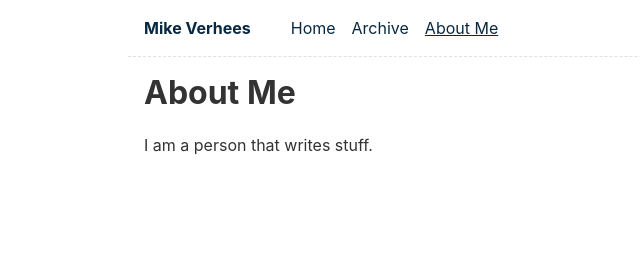
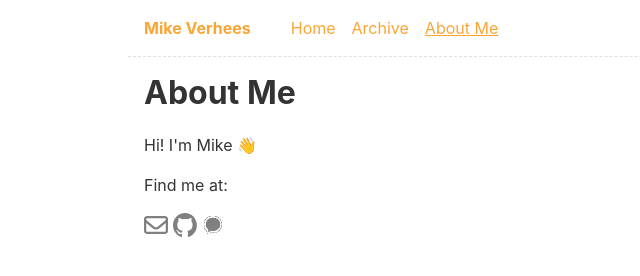
Before and after one commit to MikeVerhees/mikeverhees.com, an Eleventy site: page content/about/index.md in a window 1280 px wide. Shown: the whole page, without its empty margins (192-832 px from the left). Built offline with nearby package versions, Linux system fonts and the light colour scheme; Eleventy itself is replaced by a stand-in of ours; files that its build step writes are made by us from their sources.

Commit message:
Some style customizing and added social links

```diff
--- a/content/about/index.md
+++ b/content/about/index.md
@@ -6,4 +6,10 @@ eleventyNavigation:
 ---
 # About Me
 
-I am a person that writes stuff.
+Hi! I'm Mike 👋
+
+Find me at:
+
+[<img src="/img/mail.svg" class="icon" alt="GitHub" height="24" width="24">](mailto:mail@mikeverhees.com)
+[<img src="/img/github-mark.svg" class="icon" alt="GitHub" height="24" width="24">](https://github.com/mikeverhees)
+[<img src="/img/signal.svg" class="icon" alt="GitHub" height="24" width="24">](https://signal.me/#eu/Qqf0k8jf2n5yuuuJ5e8-2Prv9eCg8paIW9WTvk6YLSv0F8-QSP5IPqcqcarqHSm8)
--- a/public/css/index.css
+++ b/public/css/index.css
@@ -10,15 +10,26 @@
 	--color-gray-50: #C0C0C0;
 	--color-gray-90: #333;
 
-	--background-color: #fff;
+	--background-color: #ffffffe5;
 
 	--text-color: var(--color-gray-90);
-	--text-color-link: #082840;
-	--text-color-link-active: #5f2b48;
-	--text-color-link-visited: #17050F;
+	--text-color-link: rgba(250, 150, 20, 0.86);
+	--text-color-link-active: rgba(250, 150, 20, 1);
+	--text-color-link-visited: rgba(250, 150, 20, 0.86);
 
 	--syntax-tab-size: 2;
 }
+.icon {
+	/* filter: opacity(50%); */
+	/* filter: contrast(100); */
+	filter: brightness(0) opacity(50%);
+	/* fill: white; */
+	/* color: white; */
+  }
+  .icon:hover {
+	/* filter: opacity(100%); */
+	filter: brightness(0) opacity(100%);
+  }
 
 @media (prefers-color-scheme: dark) {
 	:root {
@@ -26,13 +37,17 @@
 		--color-gray-50: #C0C0C0;
 		--color-gray-90: #dad8d8;
 
-		/* --text-color is assigned to --color-gray-_ above */
-		--text-color-link: #1493fb;
-		--text-color-link-active: #6969f7;
-		--text-color-link-visited: #a6a6f8;
-
-		--background-color: #15202b;
+		--background-color: rgb(8,14, 25);
 	}
+	.icon {
+		filter: brightness(0) invert(0.5);
+	  }
+	  .icon:hover {
+		filter: brightness(0) invert(1);
+	  }
+	  img {
+		filter: grayscale(20%);
+	  }
 }
 
 
@@ -55,6 +70,7 @@ html {
 body {
 	max-width: 40em;
 }
+
 
 /* https://www.a11yproject.com/posts/how-to-hide-content/ */
 .visually-hidden {
```
Also changed, not shown: public/img/github-mark-white.svg (added), public/img/github-mark.svg (added), public/img/mail.svg (added), public/img/signal.svg (added).
